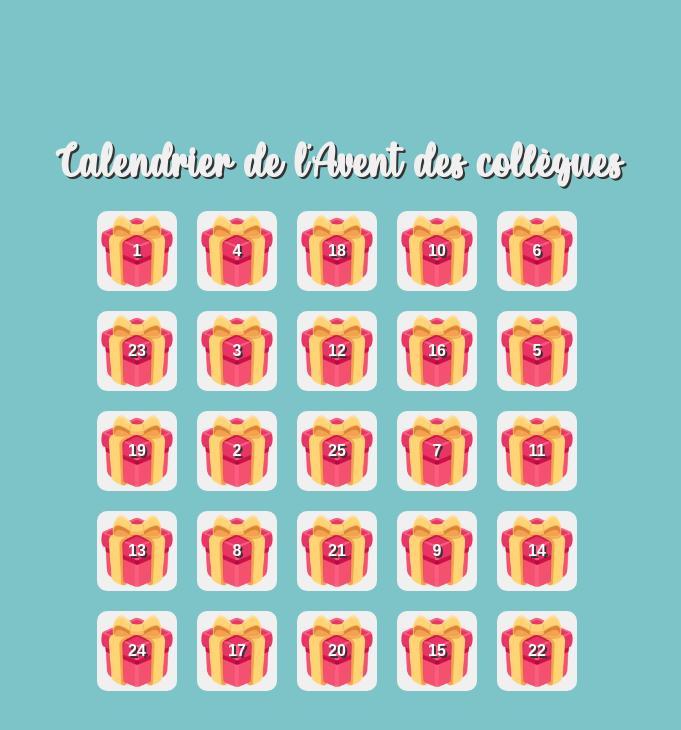
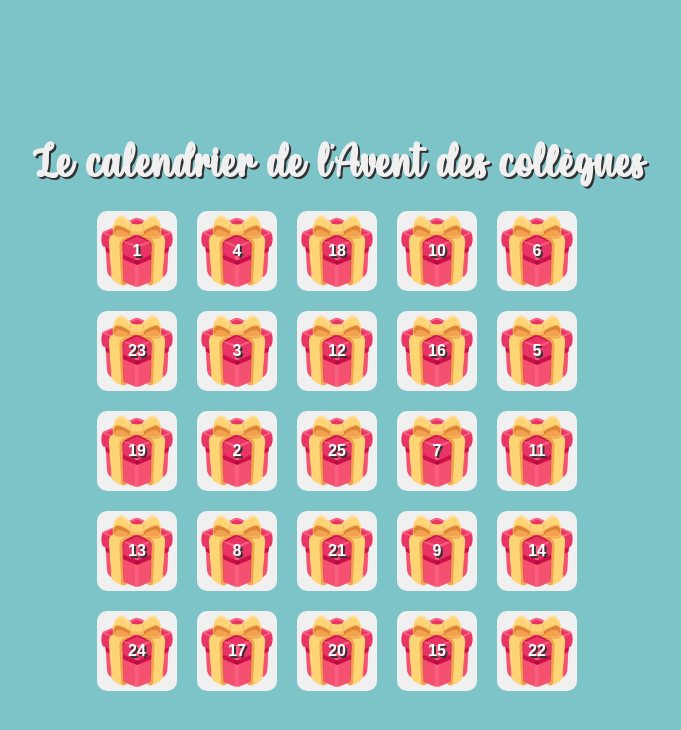
Before and after one commit to marielauredon98/calendrier-de-lavent-collegues, a plain HTML site: page index.html in a window 1280 px wide. Shown: the whole page, without its empty margins (303-984 px from the left). Drawn offline with Linux system fonts and the light colour scheme.

Commit message:
Changement d'icône

```diff
--- a/index.html
+++ b/index.html
@@ -3,11 +3,12 @@
 <head>
     <meta charset="UTF-8">
     <meta name="viewport" content="width=device-width, initial-scale=1.0">
-    <title>Calendrier de l'avent</title>
+    <title>Calendrier de l'Avent</title>
     <link rel="stylesheet" href="style.css">
+    <link rel="icon" href="cadeau.png" type="image/x-icon">
 </head>
 <body>
-    <h1>Calendrier de l'Avent des collègues</h1>
+    <h1>Le calendrier de l'Avent des collègues</h1>
     <div class="calendar"></div>
     <script src="script.js"></script>
 </body>
```
